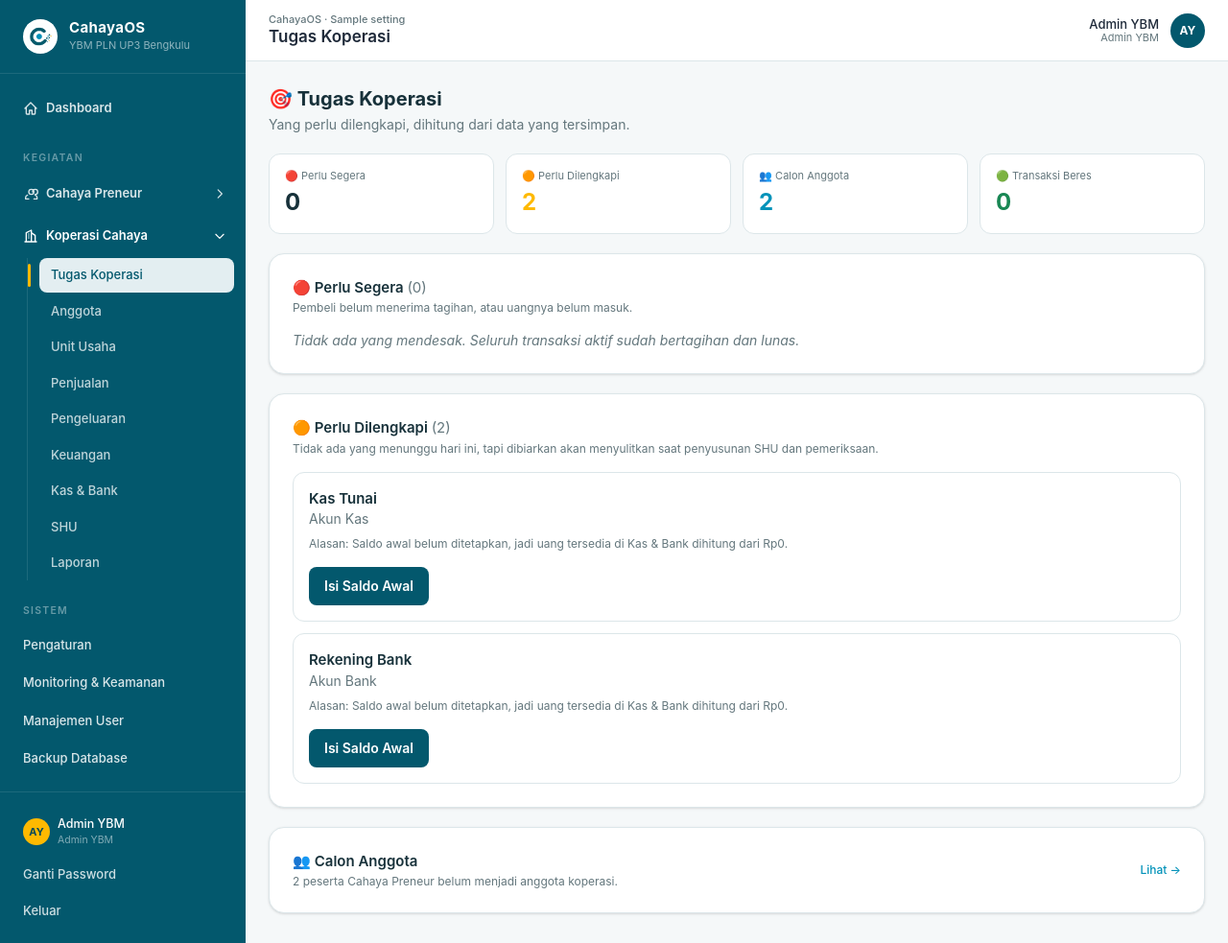
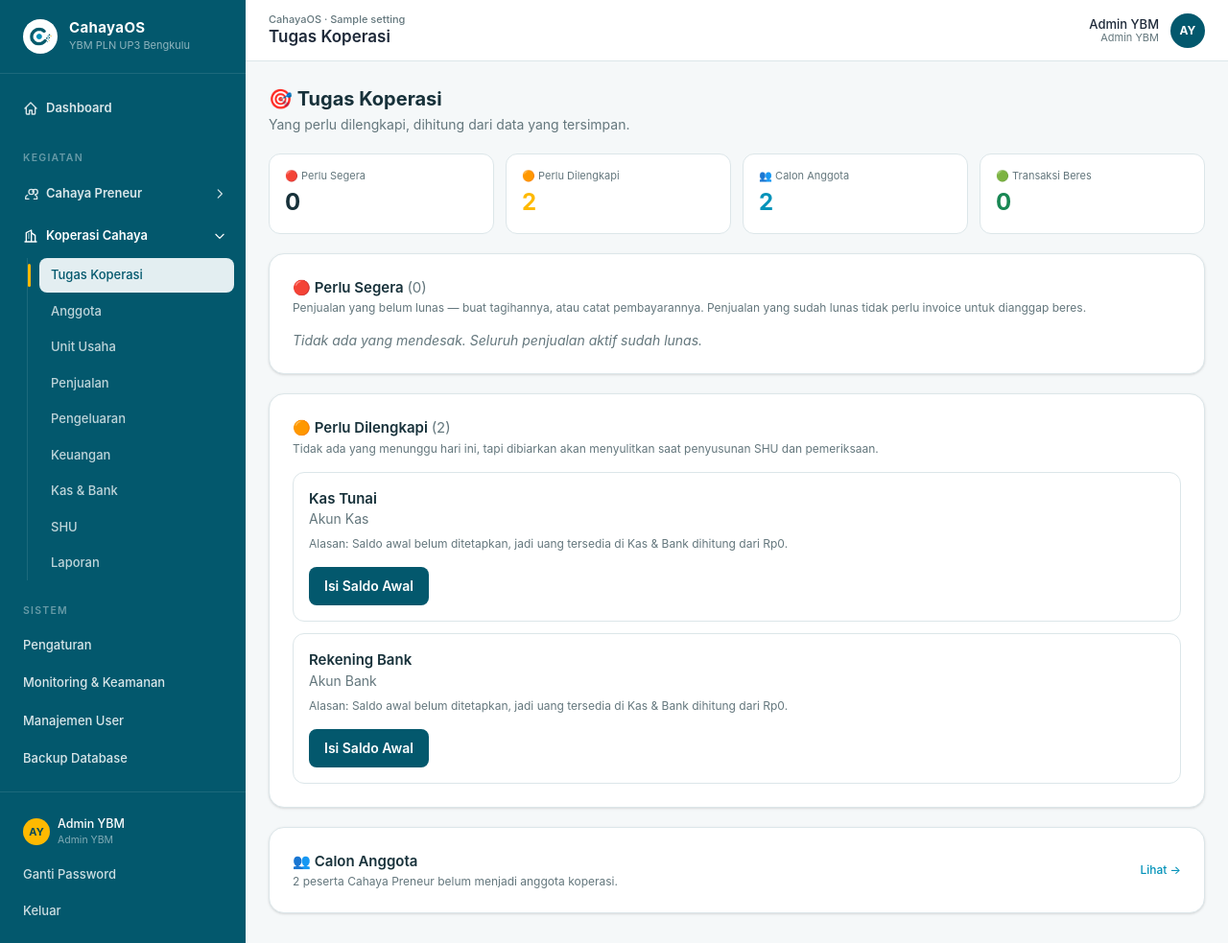
Before and after one commit to HAikalfebrianp96/cahayaops, a Laravel app: page /koperasi/tugas in a window 1280 px wide. Shown: the whole page at 96% size. Run offline with Laravel 12, Linux system fonts and the light colour scheme; a user stored in the database is signed in; data comes from the database, SQL or seed files in the repository; tables that the repository leaves empty hold one stand-in row (values such as "Sample post"); style sheets or scripts are compiled from the project's sources.

Commit message:
fix: "Perlu Segera" hanya menghitung penjualan yang belum lunas
Kasus nyata: Dashboard Tim Koperasi menampilkan "Perlu Segera: 150". Seluruh
150 adalah penjualan tunai yang sudah LUNAS & diambil di tempat, hanya belum
dibuatkan invoice — tidak ada pihak yang menunggu, jadi bukan tugas. Selain
itu transaksi belum lunas tanpa invoice terhitung DUA KALI (sekali sebagai
"tanpa invoice", sekali sebagai "belum lunas").

- TugasKoperasiService: "tanpa invoice" = belum lunas & belum berinvoice
  (Buat Invoice); "belum lunas" = belum lunas & sudah berinvoice (Perbarui
  Pembayaran). Kedua kelompok tidak beririsan; Perlu Segera = jumlah
  transaksi belum lunas = jumlah "Transaksi belum lunas" di Piutang.
  "Transaksi Beres" = penjualan lunas (invoice opsional).
- Halaman Tugas Koperasi: teks penjelasan disesuaikan.
- Test: lunas tanpa invoice bukan tugas; tidak ada hitung ganda; angka
  dashboard = halaman Tugas = Piutang dan turun saat pembayaran dicatat;
  angka keuangan, Produk Terlaris, dan Posisi Uang sama di dashboard
  Admin, Tim Koperasi, dan Pimpinan untuk periode yang sama.

Data nyata sesudahnya: Perlu Segera 0, Transaksi Beres 225.

Co-Authored-By: Claude Opus 5.5 (1M context) <noreply@anthropic.com>

```diff
--- a/app/Services/TugasKoperasiService.php
+++ b/app/Services/TugasKoperasiService.php
@@ -24,8 +24,8 @@ use Illuminate\Support\Collection;
  *
  * Yang dipakai hanya keadaan yang bisa dibuktikan langsung dari data:
  *
- *   transaksi aktif TANPA baris invoice        -> pembeli tidak punya tagihan
- *   transaksi aktif yang statusnya belum lunas -> uangnya memang belum masuk
+ *   transaksi belum lunas TANPA invoice        -> pembeli belum menerima tagihan
+ *   transaksi belum lunas yang SUDAH berinvoice -> uangnya memang belum masuk
  *   anggota aktif TANPA PIN                    -> tidak bisa Cek Simpanan
  *   anggota aktif TANPA satu pun simpanan      -> saldonya nol
  *   pengeluaran aktif TANPA berkas bukti       -> tidak bisa diaudit
@@ -65,7 +65,14 @@ class TugasKoperasiService
     public const BATAS_TAMPIL = 50;
 
     /**
-     * Transaksi aktif yang belum punya invoice.
+     * Transaksi BELUM LUNAS yang belum punya invoice — pembelinya harus
+     * membayar, tapi belum menerima tagihan.
+     *
+     * Penjualan yang SUDAH LUNAS tanpa invoice bukan tugas: pembeli sudah
+     * membayar dan membawa barangnya (mis. jual tunai, ambil di tempat), tidak
+     * ada yang menunggu. Invoice untuknya tetap bisa dibuat kapan saja dari
+     * halaman detail. Sebelumnya penjualan lunas ikut dihitung, sehingga
+     * "Perlu Segera" berisi ratusan penjualan tunai yang sudah selesai.
      *
      * Draft & Dibatalkan dikecualikan lewat penyaring yang SAMA dengan yang
      * dipakai laporan dan laba rugi, supaya daftar tugas tidak pernah
@@ -73,7 +80,7 @@ class TugasKoperasiService
      */
     public function transaksiTanpaInvoice(): Collection
     {
-        return $this->transaksiAktif()
+        return $this->belumLunas()
             ->whereDoesntHave('invoice')
             ->with(['businessUnitTermasukArsip', 'customerTermasukArsip'])
             ->orderBy('tanggal')
@@ -81,11 +88,16 @@ class TugasKoperasiService
             ->get();
     }
 
-    /** Transaksi aktif yang pembayarannya belum lunas. */
+    /**
+     * Transaksi belum lunas yang SUDAH berinvoice — tinggal pembayarannya.
+     *
+     * Yang belum berinvoice ada di transaksiTanpaInvoice(); kedua kelompok
+     * tidak beririsan, jadi satu transaksi tidak pernah terhitung dua kali.
+     */
     public function transaksiBelumLunas(): Collection
     {
-        return $this->transaksiAktif()
-            ->whereIn('status_pembayaran', ['Belum Dibayar', 'DP'])
+        return $this->belumLunas()
+            ->whereHas('invoice')
             ->with(['businessUnitTermasukArsip', 'customerTermasukArsip'])
             ->orderBy('tanggal')
             ->limit(self::BATAS_TAMPIL)
@@ -184,8 +196,10 @@ class TugasKoperasiService
      */
     public function ringkas(): array
     {
-        $segera = $this->transaksiAktif()->whereDoesntHave('invoice')->count()
-            + $this->transaksiAktif()->whereIn('status_pembayaran', ['Belum Dibayar', 'DP'])->count();
+        // = jumlah transaksi belum lunas: dua kelompok di bawah tidak
+        // beririsan (belum berinvoice / sudah berinvoice).
+        $segera = $this->belumLunas()->whereDoesntHave('invoice')->count()
+            + $this->belumLunas()->whereHas('invoice')->count();
 
         $perhatian = KoperasiMember::where('status', 'Aktif')->whereNull('pin_hash')->count()
             + KoperasiMember::where('status', 'Aktif')->whereDoesntHave('savings')->count()
@@ -198,11 +212,10 @@ class TugasKoperasiService
             'calon_anggota' => Participant::whereDoesntHave('koperasiMember')
                 ->whereIn('status', Participant::STATUS_BERJALAN)
                 ->count(),
-            // Transaksi aktif yang sudah beres seluruhnya: punya invoice DAN
-            // sudah lunas. Dihitung supaya "tidak ada yang tampil" terbaca
-            // sebagai selesai, bukan sebagai terlewat.
+            // Transaksi aktif yang sudah beres: LUNAS (invoice opsional).
+            // Dihitung supaya "tidak ada yang tampil" terbaca sebagai selesai,
+            // bukan sebagai terlewat.
             'beres' => $this->transaksiAktif()
-                ->whereHas('invoice')
                 ->where('status_pembayaran', 'Lunas')
                 ->count(),
         ];
@@ -222,8 +235,8 @@ class TugasKoperasiService
         $tanpaBukti = $this->pengeluaranTanpaBukti();
         $calon = $this->calonAnggota();
 
-        // SEGERA = ada pihak lain yang sedang menunggu. Pembeli tanpa
-        // tagihan, dan uang penjualan yang belum masuk.
+        // SEGERA = ada pihak lain yang sedang menunggu: uang penjualan yang
+        // belum masuk — dipisah menurut sudah/belum ada tagihannya.
         $segera = [
             'transaksi_tanpa_invoice' => $tanpaInvoice,
             'transaksi_belum_lunas' => $belumLunas,
@@ -263,4 +276,14 @@ class TugasKoperasiService
     {
         return SalesTransaction::whereNotIn('status_transaksi', ['Draft', 'Dibatalkan']);
     }
+
+    /**
+     * Transaksi aktif yang belum lunas. status_pembayaran selalu diturunkan
+     * dari riwayat pembayaran (PembayaranPenjualanService::hitungUlang), jadi
+     * sama dengan "sisa tagihan > 0" yang dipakai Piutang Aktif.
+     */
+    private function belumLunas()
+    {
+        return $this->transaksiAktif()->whereIn('status_pembayaran', ['Belum Dibayar', 'DP']);
+    }
 }
--- a/resources/views/koperasi/tugas/index.blade.php
+++ b/resources/views/koperasi/tugas/index.blade.php
@@ -54,12 +54,12 @@
             <span class="text-text-secondary font-normal">({{ $ringkas['segera'] }})</span>
         </h3>
         <p class="text-xs text-text-secondary mt-0.5 mb-4">
-            Pembeli belum menerima tagihan, atau uangnya belum masuk.
+            Penjualan yang belum lunas — buat tagihannya, atau catat pembayarannya. Penjualan yang sudah lunas tidak perlu invoice untuk dianggap beres.
         </p>
 
         @if ($ringkas['segera'] === 0)
             <p class="text-sm text-text-secondary italic">
-                Tidak ada yang mendesak. Seluruh transaksi aktif sudah bertagihan dan lunas.
+                Tidak ada yang mendesak. Seluruh penjualan aktif sudah lunas.
             </p>
         @else
             <div class="space-y-3">
@@ -85,7 +85,7 @@
                             </span>
                         </div>
                         <p class="mt-2 text-xs text-text-secondary">
-                            Alasan: Transaksi ini belum punya invoice, jadi pembeli belum menerima tagihan.
+                            Alasan: Belum lunas dan belum punya invoice, jadi pembeli belum menerima tagihan.
                         </p>
                         <div class="mt-4 flex flex-wrap items-center gap-2">
                             <form method="POST" action="{{ route('koperasi.invoice.store', $t) }}">
```
Also changed, not shown: tests/Feature/DashboardFinalTest.php (+51 -0 lines), tests/Feature/TugasKoperasiTest.php (+66 -3 lines).
